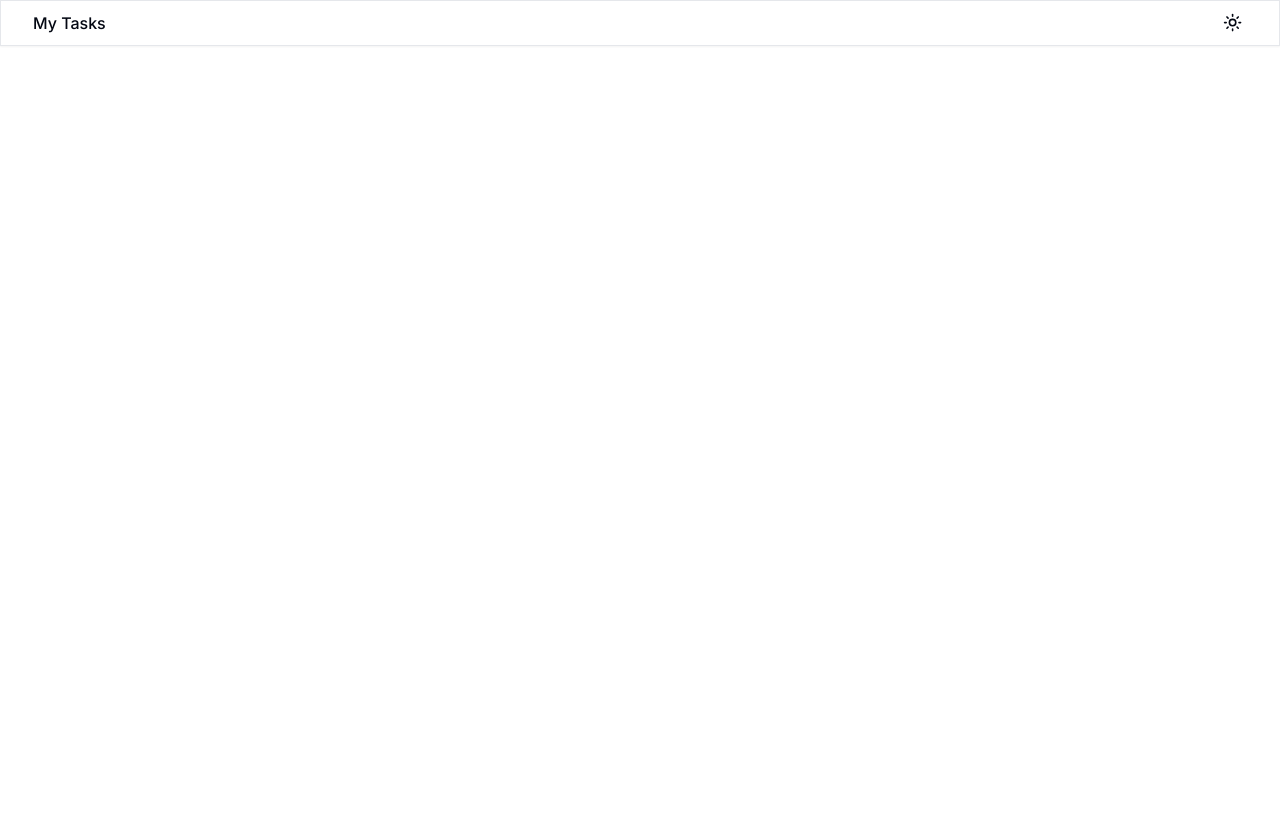
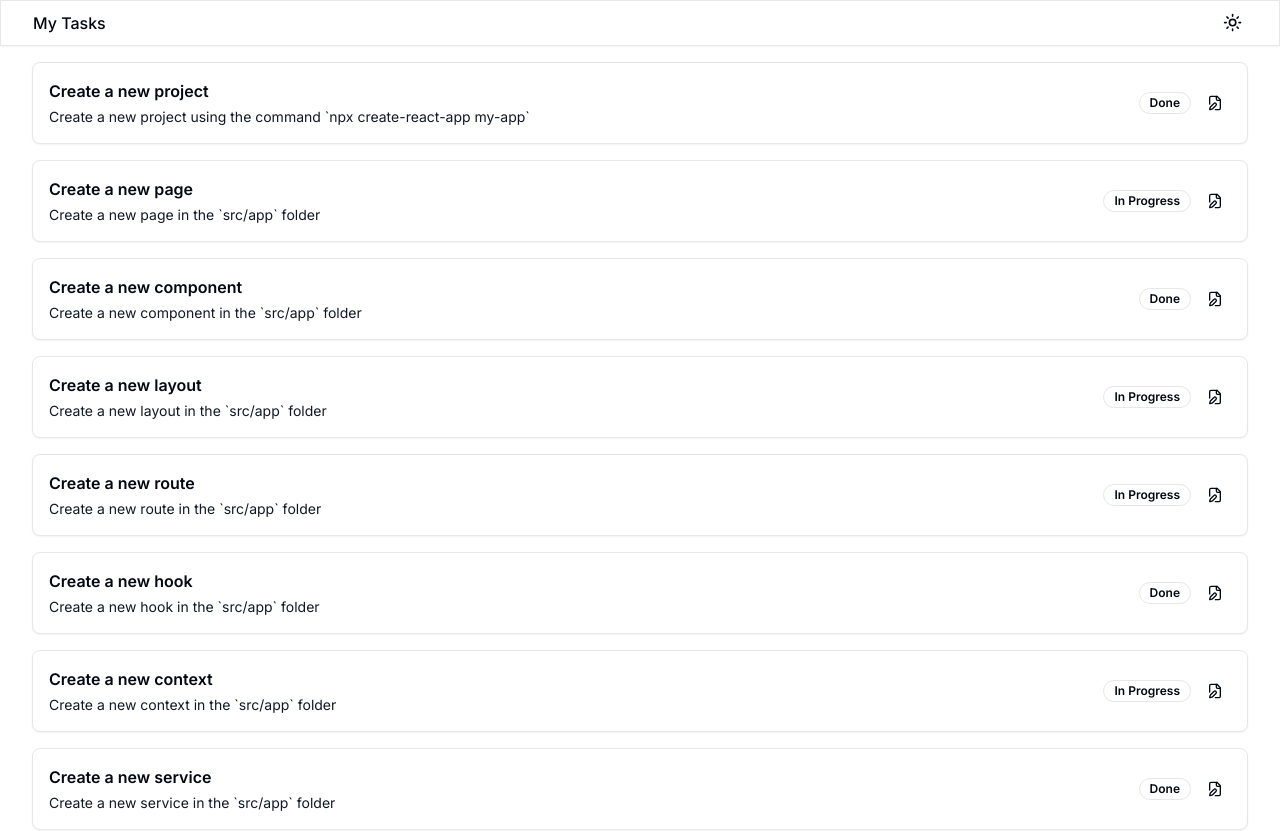
Before and after one commit to SuhelMakkad/simpel-todo, a Next.js app: page / in a window 1280 px wide. Shown: the top 831 px of the page. Before the commit the page ends 800 px from the top, so only its background shows below. Built offline with nearby package versions, Linux system fonts and the light colour scheme.

Commit message:
feat: Add todo card with dummy data

```diff
--- a/src/app/page.tsx
+++ b/src/app/page.tsx
@@ -1,3 +1,91 @@
+import { TodoCard } from "@/components/todo-card";
+
+const todo = [
+  {
+    title: "Create a new project",
+    description: "Create a new project using the command `npx create-react-app my-app`",
+    status: "done",
+  },
+  {
+    title: "Create a new page",
+    description: "Create a new page in the `src/app` folder",
+    status: "in-progress",
+  },
+  {
+    title: "Create a new component",
+    description: "Create a new component in the `src/app` folder",
+    status: "done",
+  },
+  {
+    title: "Create a new layout",
+    description: "Create a new layout in the `src/app` folder",
+    status: "in-progress",
+  },
+  {
+    title: "Create a new route",
+    description: "Create a new route in the `src/app` folder",
+    status: "in-progress",
+  },
+  {
+    title: "Create a new hook",
+    description: "Create a new hook in the `src/app` folder",
+    status: "done",
+  },
+  {
+    title: "Create a new context",
+    description: "Create a new context in the `src/app` folder",
+    status: "in-progress",
+  },
+  {
+    title: "Create a new service",
+    description: "Create a new service in the `src/app` folder",
+    status: "done",
+  },
+  {
+    title: "Create a new store",
+    description: "Create a new store in the `src/app` folder",
+    status: "in-progress",
+  },
+  {
+    title: "Create a new model",
+    description: "Create a new model in the `src/app` folder",
+    status: "in-progress",
+  },
+  {
+    title: "Create a new style",
+    description: "Create a new style in the `src/app` folder",
+    status: "done",
+  },
+  {
+    title: "Create a new test",
+    description: "Create a new test in the `src/app` folder",
+    status: "in-progress",
+  },
+  {
+    title: "Create a new story",
+    description: "Create a new story in the `src/app` folder",
+    status: "done",
+  },
+  {
+    title: "Create a new mock",
+    description: "Create a new mock in the `src/app` folder",
+    status: "in-progress",
+  },
+  {
+    title: "Create a new fixture",
+    description: "Create a new fixture in the `src/app` folder",
+    status: "in-progress",
+  },
+];
+
 export default function Home() {
-  return <main></main>;
+  return (
+    <main className="container my-4">
+      <div className="grid grid-cols-1 gap-4 mt-4">
+        {todo.map((item, index) => (
+          <TodoCard key={index} {...item} />
+        ))}
+      </div>
+    </main>
+  );
 }
--- /dev/null
+++ b/src/common/components/todo-card/index.tsx
@@ -0,0 +1,37 @@
+import { CardContent } from "@/components/ui/card";
+import { Card } from "@/components/ui/card";
+import { Button } from "@/components/ui/button";
+import { Badge } from "@/components/ui/badge";
+import { STATUS_LABEL } from "@/utils/constant";
+
+import { FilePenIcon } from "lucide-react";
+
+type TodoCardProps = {
+  title: string;
+  description: string;
+  status: string;
+};
+
+export const TodoCard = ({ title, description, status }: TodoCardProps) => {
+  return (
+    <Card>
+      <CardContent className="grid grid-cols-[1fr_auto] items-center gap-4 p-4">
+        <div className="flex flex-col gap-1">
+          <h3 className="text-base font-semibold">{title}</h3>
+          <div className="flex items-center gap-2 text-sm text-secondary-foreground">
+            <span>{description}</span>
+          </div>
+        </div>
+
+        <div className="flex items-center gap-2">
+          <Badge variant="outline">{STATUS_LABEL[status]}</Badge>
+
+          <Button variant="ghost" size="icon" className="h-8 w-8">
+            <FilePenIcon className="h-4 w-4" />
+            <span className="sr-only">Edit</span>
+          </Button>
+        </div>
+      </CardContent>
+    </Card>
+  );
+};
--- /dev/null
+++ b/src/common/components/ui/badge.tsx
@@ -0,0 +1,36 @@
+import * as React from "react"
+import { cva, type VariantProps } from "class-variance-authority"
+
+import { cn } from "@/utils/ui"
+
+const badgeVariants = cva(
+  "inline-flex items-center rounded-full border px-2.5 py-0.5 text-xs font-semibold transition-colors focus:outline-none focus:ring-2 focus:ring-ring focus:ring-offset-2",
+  {
+    variants: {
+      variant: {
+        default:
+          "border-transparent bg-primary text-primary-foreground hover:bg-primary/80",
+        secondary:
+          "border-transparent bg-secondary text-secondary-foreground hover:bg-secondary/80",
+        destructive:
+          "border-transparent bg-destructive text-destructive-foreground hover:bg-destructive/80",
+        outline: "text-foreground",
+      },
+    },
+    defaultVariants: {
+      variant: "default",
+    },
+  }
+)
+
+export interface BadgeProps
+  extends React.HTMLAttributes<HTMLDivElement>,
+    VariantProps<typeof badgeVariants> {}
+
+function Badge({ className, variant, ...props }: BadgeProps) {
+  return (
+    <div className={cn(badgeVariants({ variant }), className)} {...props} />
+  )
+}
+
+export { Badge, badgeVariants }
--- /dev/null
+++ b/src/common/components/ui/card.tsx
@@ -0,0 +1,79 @@
+import * as React from "react"
+
+import { cn } from "@/utils/ui"
+
+const Card = React.forwardRef<
+  HTMLDivElement,
+  React.HTMLAttributes<HTMLDivElement>
+>(({ className, ...props }, ref) => (
+  <div
+    ref={ref}
+    className={cn(
+      "rounded-lg border bg-card text-card-foreground shadow-sm",
+      className
+    )}
+    {...props}
+  />
+))
+Card.displayName = "Card"
+
+const CardHeader = React.forwardRef<
+  HTMLDivElement,
+  React.HTMLAttributes<HTMLDivElement>
+>(({ className, ...props }, ref) => (
+  <div
+    ref={ref}
+    className={cn("flex flex-col space-y-1.5 p-6", className)}
+    {...props}
+  />
+))
+CardHeader.displayName = "CardHeader"
+
+const CardTitle = React.forwardRef<
+  HTMLParagraphElement,
+  React.HTMLAttributes<HTMLHeadingElement>
+>(({ className, ...props }, ref) => (
+  <h3
+    ref={ref}
+    className={cn(
+      "text-2xl font-semibold leading-none tracking-tight",
+      className
+    )}
+    {...props}
+  />
+))
+CardTitle.displayName = "CardTitle"
+
+const CardDescription = React.forwardRef<
+  HTMLParagraphElement,
+  React.HTMLAttributes<HTMLParagraphElement>
+>(({ className, ...props }, ref) => (
+  <p
+    ref={ref}
+    className={cn("text-sm text-muted-foreground", className)}
+    {...props}
+  />
+))
+CardDescription.displayName = "CardDescription"
+
+const CardContent = React.forwardRef<
+  HTMLDivElement,
+  React.HTMLAttributes<HTMLDivElement>
+>(({ className, ...props }, ref) => (
+  <div ref={ref} className={cn("p-6 pt-0", className)} {...props} />
+))
+CardContent.displayName = "CardContent"
+
+const CardFooter = React.forwardRef<
+  HTMLDivElement,
+  React.HTMLAttributes<HTMLDivElement>
+>(({ className, ...props }, ref) => (
+  <div
+    ref={ref}
+    className={cn("flex items-center p-6 pt-0", className)}
+    {...props}
+  />
+))
+CardFooter.displayName = "CardFooter"
+
+export { Card, CardHeader, CardFooter, CardTitle, CardDescription, CardContent }
--- /dev/null
+++ b/src/common/utils/constant.ts
@@ -0,0 +1,9 @@
+export const STATUS = {
+  DONE: "done",
+  IN_PROGRESS: "in-progress",
+};
+
+export const STATUS_LABEL = {
+  [STATUS.DONE]: "Done",
+  [STATUS.IN_PROGRESS]: "In Progress",
+};
```
Also changed, not shown: components.json.
